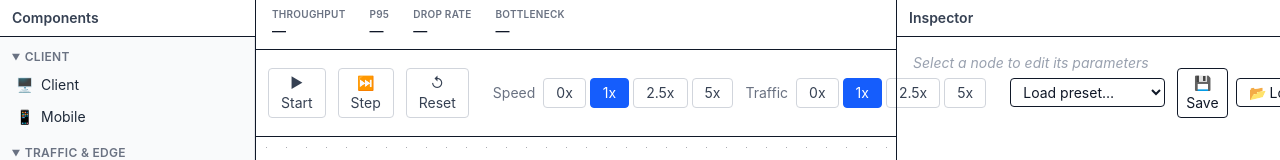
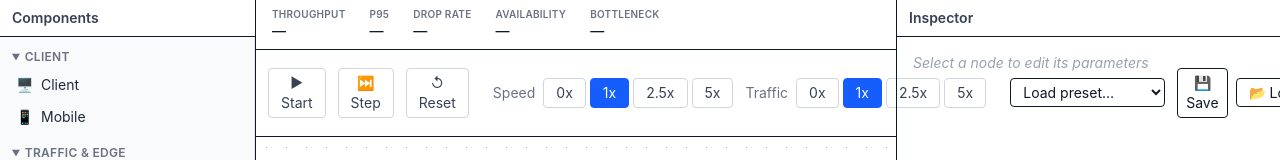
Before and after one commit to Arsh624/sysdesign-simulator, a React (Vite) app: page / in a window 1280 px wide. Shown: the top 160 px of the page. Built offline with nearby package versions, Linux system fonts and the light colour scheme.

Commit message:
feat: availability (nines) in HUD + readable node load bar

```diff
--- a/src/canvas/SystemNode.tsx
+++ b/src/canvas/SystemNode.tsx
@@ -59,7 +59,7 @@ function SystemNode(props: NodeProps) {
           <div className="flex items-center justify-between text-[10px] leading-tight text-gray-800">
             <span>Load {utilPct}%</span>
           </div>
-          <div className="mt-0.5 h-1 w-full overflow-hidden rounded-full bg-black/15">
+          <div className="mt-0.5 h-[5px] w-full overflow-hidden rounded-full bg-black/15">
             <div
               className="h-full rounded-full transition-[width] duration-200"
               style={{
--- a/src/ui/Hud.tsx
+++ b/src/ui/Hud.tsx
@@ -5,10 +5,12 @@ function Stat({
   label,
   value,
   valueClassName = "",
+  sublabel,
 }: {
   label: string;
   value: string;
   valueClassName?: string;
+  sublabel?: string | null;
 }) {
   return (
     <div className="flex flex-col leading-tight">
@@ -18,6 +20,11 @@ function Stat({
       <span className={`text-sm font-medium text-gray-900 ${valueClassName}`}>
         {value}
       </span>
+      {sublabel != null && (
+        <span className="text-[9px] uppercase tracking-wide text-gray-400">
+          {sublabel}
+        </span>
+      )}
     </div>
   );
 }
@@ -39,6 +46,37 @@ export default function Hud() {
   const dropRateColor =
     dropRatePct != null && dropRatePct > 5 ? "text-red-600" : "";
 
+  const availability =
+    summary != null ? (1 - summary.dropRate) * 100 : null;
+  const availabilityText =
+    availability != null
+      ? availability < 100
+        ? `${availability.toFixed(2)}%`
+        : "100%"
+      : "—";
+  const availabilityColor =
+    availability != null
+      ? availability < 99
+        ? "text-red-600"
+        : availability < 99.9
+          ? "text-amber-600"
+          : "text-green-600"
+      : "";
+  const ninesText =
+    availability != null
+      ? availability >= 99.999
+        ? "5 nines"
+        : availability >= 99.99
+          ? "4 nines"
+          : availability >= 99.9
+            ? "3 nines"
+            : availability >= 99
+              ? "2 nines"
+              : availability >= 90
+                ? "1 nine"
+                : "low"
+      : null;
+
   let bottleneckText = "—";
   if (nodes.length > 0) {
     const top = nodes.reduce((best, n) =>
@@ -54,6 +92,12 @@ export default function Hud() {
       <Stat label="Throughput" value={throughputText} />
       <Stat label="P95" value={p95Text} />
       <Stat label="Drop Rate" value={dropRateText} valueClassName={dropRateColor} />
+      <Stat
+        label="Availability"
+        value={availabilityText}
+        valueClassName={availabilityColor}
+        sublabel={ninesText}
+      />
       <Stat label="Bottleneck" value={bottleneckText} />
     </div>
   );
```
